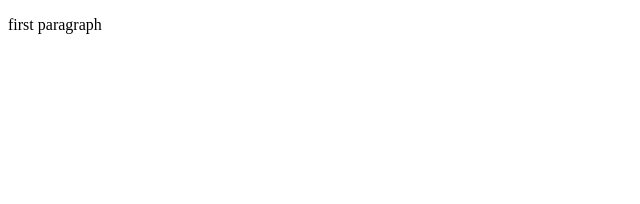
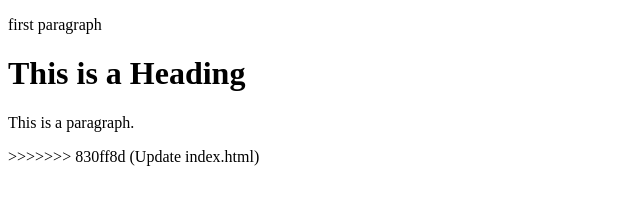
Before and after one commit to mayyashamdar/learning-git, a plain HTML site: page index.html in a window 1280 px wide. Shown: the whole page, without its empty margins (0-640 px from the left). Drawn offline with Linux system fonts and the light colour scheme.

Commit message:
Update index.html

```diff
--- a/index.html
+++ b/index.html
@@ -4,6 +4,9 @@
 <title>Page Title</title>
 </head>
 <body>
- <p>first paragraph</p>
+<p>first paragraph</p>
+<h1>This is a Heading</h1>
+<p>This is a paragraph.</p>
+>>>>>>> 830ff8d (Update index.html)
 </body>
 </html>
```
